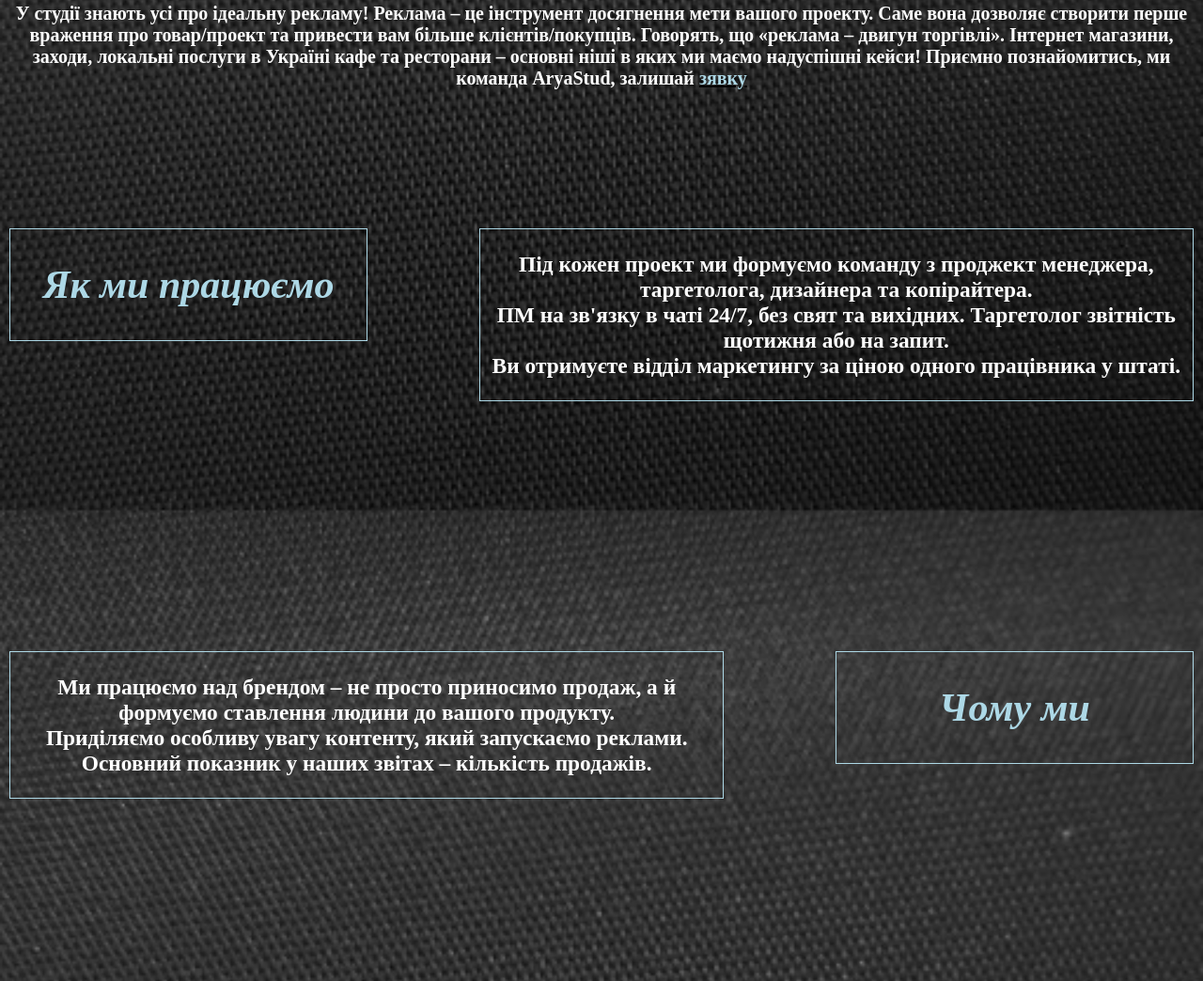
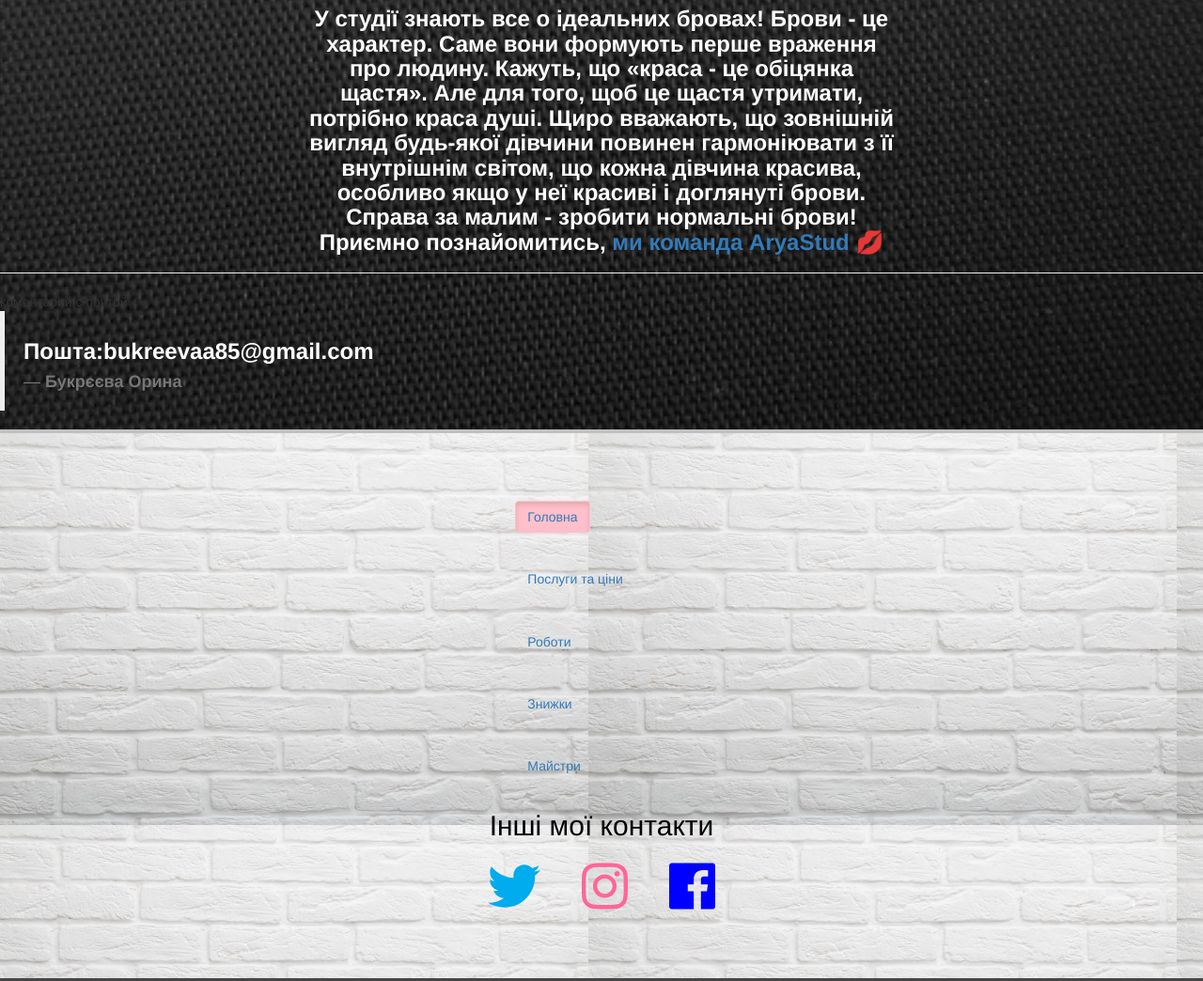
Before and after one commit to arinastud/arinastud.github.io, a plain HTML site: page AryaStud/index.html in a window 1280 px wide. Shown: the part 737-1781 px from the top of the page at 94% size. Drawn offline with nearby package versions, Linux system fonts and the light colour scheme.

Commit message:
back to fst
back to fst

```diff
--- a/AryaStud/Css/style.css
+++ b/AryaStud/Css/style.css
@@ -101,66 +101,3 @@ h3 {
 .img-container2 .main-img2 {
     width: 350px;
 }
-
-a:link {
-  color: black;
-}
-a:visited {
-  color: green;
-}
-a:hover{
-  color: red;
-}
-a:active {
-  color: yellow;
-}
-.text-center {
-  text-align: center;
-}
-.black-color {
-  color: black;
-}
-.white-color {
-  color: white;
-}
-.lightblue-color {
-color: lightblue;
-}
-.left-div {
-  float: left;
-  display: block;
-  width: 30%;
-border: 1px solid lightblue;
-margin: 2px;
-font-size: 175%;
-font-style: italic;
-}
-.right-div {
-  float: right;
-  display: block;
-  width: 60%;
-border: 1px solid lightblue;
-margin: 2px;
-font-size: 125%;
-}
-
-.left-div2 {
-    float: left;
-  display: block;
-  width: 60%;
-border: 1px solid lightblue;
-margin: 2px;
-font-size: 125%;
-}
-.right-div2 {
-  float: right;
-  display: block;
-  width: 30%;
-border: 1px solid lightblue;
-margin: 2px;
-font-size: 175%;
-font-style: italic;
-}
-.xtext {
-  font-size: 125%;
-}
--- a/AryaStud/index.html
+++ b/AryaStud/index.html
@@ -4,6 +4,11 @@
 	<meta charset="UTF-8">
 	<title>AryaStud</title>
 	<meta name="viewport" content="width=device-width, initial-scale=1">
+<!-- Bootstrap -->
+	< <link rel="stylesheet"  href="https://maxcdn.bootstrapcdn.com/bootstrap/3.3.7/css/bootstrap.min.css" integrity="sha384-BVYiiSIFeK1dGmJRAkycuHAHRg32OmUcww7on3RYdg4Va+PmSTsz/K68vbdEjh4u" crossorigin="anonymous">
+	<link rel="stylesheet" href="https://maxcdn.bootstrapcdn.com/bootstrap/3.3.7/css/bootstrap-theme.min.css" integrity="sha384-rHyoN1iRsVXV4nD0JutlnGaslCJuC7uwjduW9SVrLvRYooPp2bWYgmgJQIXwl/Sp" crossorigin="anonymous">
+	<!-- Иконочный шрифт Бустрапа -->
+<script src="https://use.fontawesome.com/releases/v5.0.8/js/all.js"></script>
 	<link rel="stylesheet" href="Css/style.css">
 	<style>
 		body {
@@ -19,20 +24,27 @@
 	<nav class="navbar navbar-default navbar-fixed-top" role="navigation" style="background: #333333">
     <div class="container">
       <div class="navbar-header">
-        <a class="navbar-brand" href="index.html" style="color: pink;"><h1>AryaStud</h1></a>
+        <button type="button" class="navbar-toggle" data-toggle="collapse" data-target="#bs-example-navbar-collapse-1">
+              <span class="sr-only">Navigation</span>
+              <span class="icon-bar"></span>
+              <span class="icon-bar"></span>
+              <span class="icon-bar"></span>
+            </button>
+        <a class="navbar-brand" href="index.html" style="color: pink;">AryaStud</a>
       </div>
+
       <div class="collapse navbar-collapse " id="bs-example-navbar-collapse-1">
         <ul class="nav navbar-nav">
-          <li><a href="#main" class="btn active"><h2>Головна</h2></a></li>
-          <li><a href="price.html"><h2>Послуги та ціни</h2></a></li>
-          <li><a href="photo.html"><h2>Роботи</h2></a></li>
-          <li><a href="sale.html"><h2>Знижки</h2></a></li>
-          <li><a href="master.html"><h2>Зворотній зв'язок</h2></a></li>
+          <li><a href="#main" class="btn active">Головна</a></li>
+          <li><a href="price.html">Послуги та ціни</a></li>
+          <li><a href="photo.html">Роботи</a></li>
+          <li><a href="price.html">Знижки</a></li>
+          <li><a href="master.html">Майстри</a></li>
         </ul>
       </div>
     </div>
   </nav>
-  <!-- Анимацмя
+  <!-- Анимацмя  -->
   <div class="img-container">
             <img src="img/anim.png" class="main-img" alt="" style="width: 150px; height: 100px;">
            </div>
@@ -40,81 +52,58 @@
             <div class="img-container2">
             <img src="img/anim.png" class="main-img2" alt="" style="width: 150px; height: 100px;">
            </div>
-  <br><br><br>	-->
+  <br><br><br>
 <!-- Главное -->
 <div id="main">
 	<div class="page-header text-center">
-  		<h1><span style="font-size: 150%;">AryaStud</span><br><small><b>приватна студія реклами AryaStud</b></small></h1>
-  		<img src="https://androidinsider.ru/wp-content/uploads/2020/03/reklama_android-1280x720.jpg" class="img-responsive img-thumbnail">
+  		<h1>AryaStud<br><small><b>приватна студія брів AryaStud</b></small></h1>
+  		<img src="img/main.jpg" class="img-responsive img-thumbnail">
   		<div class="row">
 		<div class="col-lg-3 col-xs-1 col-sm-2 col-md-2"></div>
 		<div class="col-lg-6 col-xs-10 col-sm-8 col-md-8">
-<h3 class="xtext"><b>У студії знають усі про ідеальну рекламу!
+<h3><b>У студії знають все о ідеальних бровах!
 
-Реклама – це інструмент досягнення мети вашого проекту. Саме вона дозволяє створити перше враження про товар/проект та привести вам більше клієнтів/покупців.
-Говорять, що «реклама – двигун торгівлі». Інтернет магазини, заходи, локальні послуги в Україні кафе та ресторани – основні ніші в яких ми маємо надуспішні кейси!
+Брови - це характер. Саме вони формують перше враження про людину.
+Кажуть, що «краса - це обіцянка щастя». Але для того, щоб це щастя утримати, потрібно краса душі. Щиро вважають, що зовнішній вигляд будь-якої дівчини повинен гармоніювати з її внутрішнім світом, що кожна дівчина красива, особливо якщо у неї красиві і доглянуті брови.
+Справа за малим - зробити нормальні брови!
 
-Приємно познайомитись, ми команда AryaStud, залишай <a href="master.html"><span class="lightblue-color">зявку</span></a></b></h3>
+Приємно познайомитись, <a href="master.html">ми команда AryaStud 💋</a></b></h3>
 </div></div>
 	</div>
+
+
 </div>
-<br><br><br><br><br><br><br>
-<!-- Небагато тексту-->
-<div class="text-center">
-  <div class="left-div">
-    <h2 class="lightblue-color">Як ми
-працюємо
-    </h2>
-  </div>
-  <div class="right-div">
-    <h3>Під кожен проект ми формуємо команду з проджект менеджера, таргетолога, дизайнера та копірайтера. <br>
-ПМ на зв'язку в чаті 24/7, без свят та вихідних. Таргетолог звітність щотижня або на запит.<br>
-Ви отримуєте відділ маркетингу за ціною одного працівника у штаті.<br>
-    </h3>
-  </div><br><br><br><br><br><br><br><br><br><br><br><br><br><br><br><br><br><br><br><br><br><br><br><br><br>
 
-<div class="right-div2">
-    <h2 class="lightblue-color">Чому ми
-    </h2>
-  </div>
-  <div class="left-div2">
-    <h3>Ми працюємо над брендом – не просто приносимо продаж, а й формуємо ставлення людини до вашого продукту.<br>
-      Приділяємо особливу увагу контенту, який запускаємо реклами.<br>
-      Основний показник у наших звітах – кількість продажів.<br>
-    </h3>
-  </div><br><br><br><br><br><br><br><br><br><br><br><br><br><br><br><br><br><br><br><br><br><br><br><br><br>
-</div>
+
+<!-->коментарий с почтой</!-->
+<blockquote class="blockquote">
+		<p class="text-primary h3"><b>Пошта:bukreevaa85@gmail.com</b></p>
+		<footer class="h4 text-muted"><b>Букрєєва Орина</b></footer>
+	</blockquote>
 <!-- Футер  -->
+<footer class="container-fluid" id="footer">
 
-<br><br><br><br><br><br><br><br><br><br><br><br><br><br>
-<footer class="container-fluid" id="footer">
-<!--коментарий с почтой</!-->
-<blockquote class="blockquote">
-    <p class="black-color h3"><b>Пошта:bukreevaa85@gmail.com</b></p>
-    <footer class="h4 text-muted"><b>Головний менеджер: Букрєєва Орина</b></footer>
-    <footer class="h4 text-muted"><b>0503174911</b></footer>
-  </blockquote><br><br>
 		<div class="row">
-			<div class="col-lg-5 text-center"></div>
+			<div class="col-lg-5"></div>
           <div class="col-lg-7 h2"><a href="#main" class="btn active">Головна</a></div>
           <div class="col-lg-5"></div>
           <div class="col-lg-7 h2"><a href="price.html" class="btn">Послуги та ціни</a></div>
           <div class="col-lg-5"></div>
           <div class="col-lg-7 h2"><a href="photo.html" class="btn">Роботи</a></div>
           <div class="col-lg-5"></div>
-          <div class="col-lg-7 h2"><a href="sale.html" class="btn">Знижки</a></div>
+          <div class="col-lg-7 h2"><a href="price.html" class="btn">Знижки</a></div>
           <div class="col-lg-5"></div>
-          <div class="col-lg-7 h2"><a href="master.html" class="btn">Зворотній зв'язок</a></div>
+          <div class="col-lg-7 h2"><a href="master.html" class="btn">Майстри</a></div>
       </div>
 	<div class="container-fluid">
 		<div class="row padding text-center">
 			<div class="col-12">
-				<h2 style = "color: black">Контакти</h2>
+				<h2 style = "color: black">Інші мої контакти</h2>
 			</div>
 			<div class="col-12 social padding">
-				<a href="https://twitter.com/elonmusk?s=11"><i class="fab fa-twitter">Twitter</i></a>
-				<a href="https://www.instagram.com/ariink.ka/"><i class="fab fa-instagram">Instagram</i></a>
-				<a href="https://m.facebook.com/BillGates/"><i class="fab fa-facebook">Facebook</i></a>
+				<a href="https://twitter.com/elonmusk?s=11"><i class="fab fa-twitter"></i></a>
+				<a href="https://www.instagram.com/ariink.ka/"><i class="fab fa-instagram"></i></a>
+				<a href="https://m.facebook.com/BillGates/"><i class="fab fa-facebook"></i></a>
 			</div>
 		</div>
 	</div>
```
